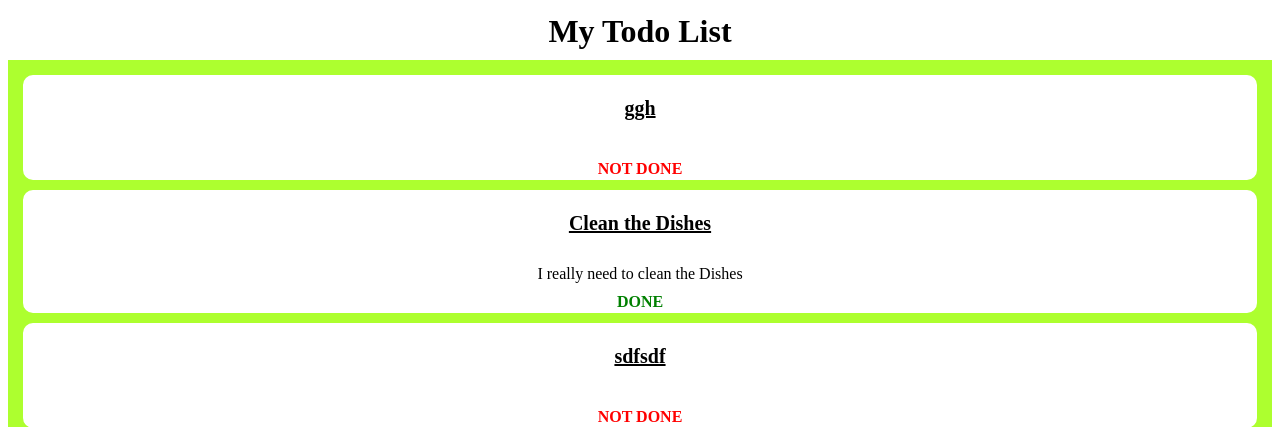
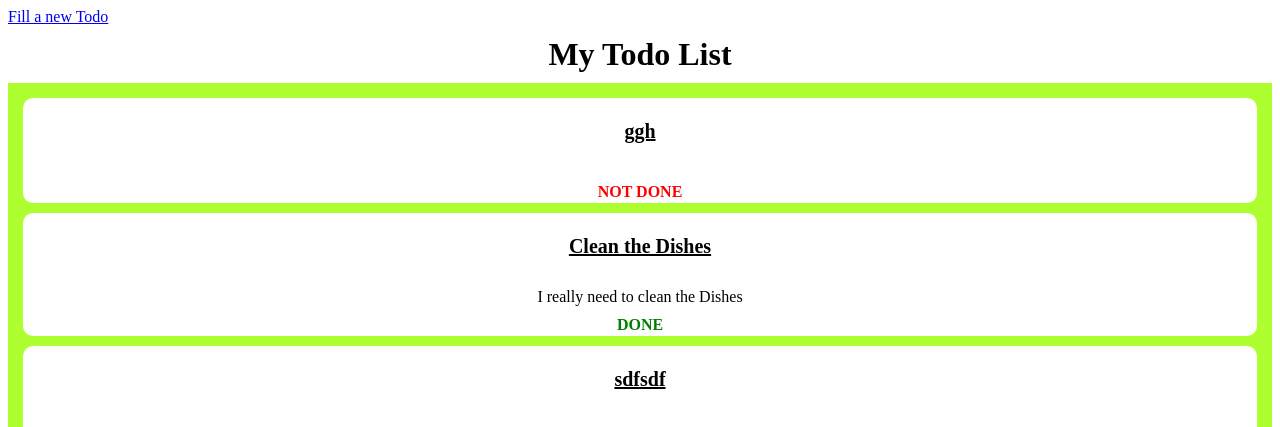
Before and after one commit to Borislav-source/Python-Web, a Django app: page /todo/ in a window 1280 px wide. Shown: the top 427 px of the page. Run offline with Django 3.2, Linux system fonts and the light colour scheme; data comes from the database, SQL or seed files in the repository; both versions use the stored data as it was after the commit.

Commit message:
Exercising forms

```diff
--- a/Django_101/Django_101/urls.py
+++ b/Django_101/Django_101/urls.py
@@ -17,12 +17,12 @@ from django.contrib import admin
 from django.urls import path, include
 from Django_101.views import index, delete_event, update, sign_in
 
+
 urlpatterns = [
     path('admin/', admin.site.urls),
     path('', index),
     path('update/', update),
+    path('delete_event/<int:pk>', delete_event),
     path('todo/', include('todo.urls')),
-    path('delete_event/<int:pk>', delete_event),
     path('signin/', sign_in),
-
 ]
--- a/Django_101/templates/todo.html
+++ b/Django_101/templates/todo.html
@@ -54,6 +54,7 @@
     }
 </style>
 <body>
+    <a href="{% url 'new todo' %}">Fill a new Todo</a>
     <h1>My Todo List</h1>
     {% if todos %}
     <div class="container">
--- a/Django_101/todo/urls.py
+++ b/Django_101/todo/urls.py
@@ -1,6 +1,8 @@
 from django.urls import path
-from todo.views import todo
+from todo.views import todo, fill, update_todo
 
 urlpatterns = [
-    path('', todo)
+    path('', todo),
+    path('fill/', fill, name="new todo"),
+    path('updatetodo/', update_todo, name="update todo"),
 ]
--- a/Django_101/todo/views.py
+++ b/Django_101/todo/views.py
@@ -1,4 +1,5 @@
-from django.shortcuts import render
+from django.shortcuts import render, redirect
+from todo.forms import TodoForm
 from todo.models import Todo
 
 
@@ -7,3 +8,23 @@ def todo(request):
         'todos': Todo.objects.all()
     }
     return render(request, 'todo.html', context=context)
+
+
+def fill(request):
+    context = {
+        'todos': Todo.objects.all(),
+        'todo_form': TodoForm()
+    }
+    return render(request, 'new_todo.html', context)
+
+
+def update_todo(request):
+    if request.method == 'POST':
+        # form = TodoForm(request.POST or None)
+        # if form.is_valid():
+        #     form.save()
+        title = request.POST['title']
+        description = request.POST['description']
+        instance = Todo(title=title, description=description)
+        instance.save()
+        return redirect('/todo/')
```
Also changed, not shown: Django_101/templates/new_todo.html (added, +16 -0 lines), Django_101/todo/forms.py (added, +12 -0 lines), Django_101/db.sqlite3.
